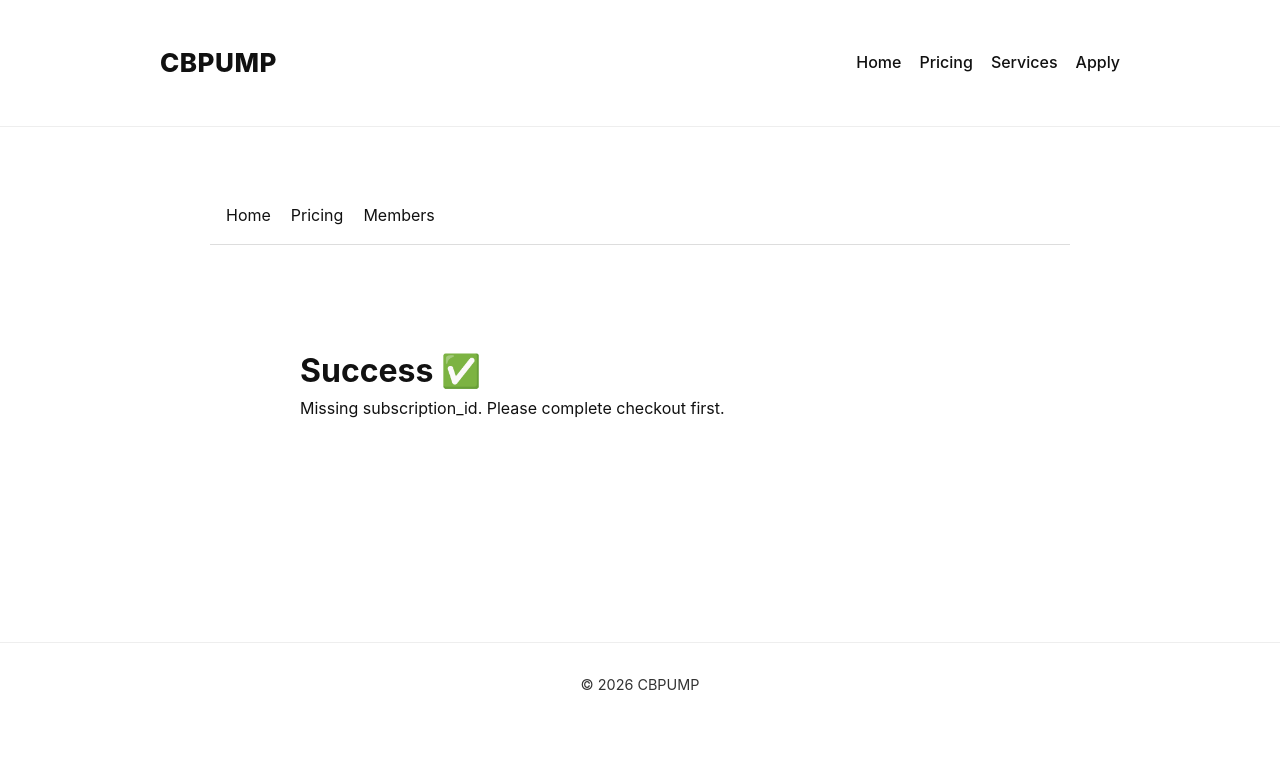
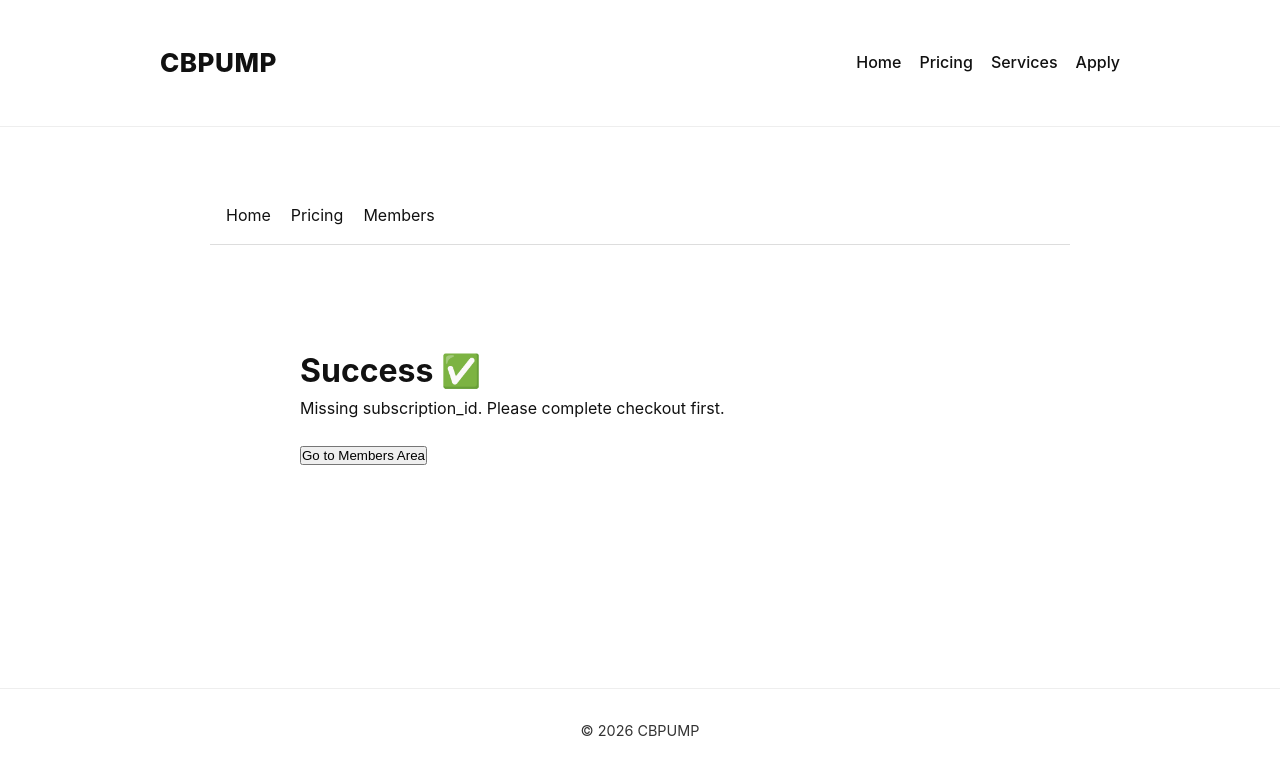
Before and after one commit to cbpumpcoaching/online-coaching-platform, a Next.js app: page /paypal/success in a window 1280 px wide. Shown: the top 774 px of the page. Built offline with nearby package versions, Linux system fonts and the light colour scheme.

Commit message:
Update success.js

```diff
--- a/pages/paypal/success.js
+++ b/pages/paypal/success.js
@@ -11,6 +11,7 @@ export default function PayPalSuccess() {
   useEffect(() => {
     if (!router.isReady) return;
 
+    // If someone visits /paypal/success manually
     if (!subscription_id) {
       setStatus("Missing subscription_id. Please complete checkout first.");
       return;
@@ -18,6 +19,8 @@ export default function PayPalSuccess() {
 
     const confirm = async () => {
       try {
+        setStatus("Confirming your subscription...");
+
         const res = await fetch("/api/paypal/confirm-subscription", {
           method: "POST",
           headers: { "Content-Type": "application/json" },
@@ -25,15 +28,17 @@ export default function PayPalSuccess() {
         });
 
         const data = await res.json().catch(() => ({}));
-        if (!res.ok) throw new Error(data?.error || "Confirmation failed");
 
-        // ✅ Save “membership” locally (simple)
+        if (!res.ok) {
+          throw new Error(data?.error || "Subscription confirmation failed");
+        }
+
+        // ✅ Save membership locally (simple gate)
+        localStorage.setItem("cbpump_is_subscribed", "true");
         localStorage.setItem("cbpump_subscription_id", subscription_id);
-        localStorage.setItem("cbpump_is_subscribed", "true");
 
-        setStatus("✅ Subscription confirmed! Redirecting...");
+        setStatus("✅ Subscription confirmed! Redirecting to members area...");
 
-        // Redirect to members area
         setTimeout(() => {
           router.push("/members");
         }, 800);
@@ -44,7 +49,7 @@ export default function PayPalSuccess() {
     };
 
     confirm();
-  }, [router.isReady, subscription_id]);
+  }, [router.isReady, subscription_id, router]);
 
   return (
     <main style={{ maxWidth: 720, margin: "80px auto", padding: 20 }}>
@@ -62,6 +67,14 @@ export default function PayPalSuccess() {
           <strong>Error:</strong> <code>{error}</code>
         </p>
       )}
+
+      {/* Manual button just in case redirect is blocked */}
+      <button
+        style={{ marginTop: 24 }}
+        onClick={() => router.push("/members")}
+      >
+        Go to Members Area
+      </button>
     </main>
   );
 }
```
